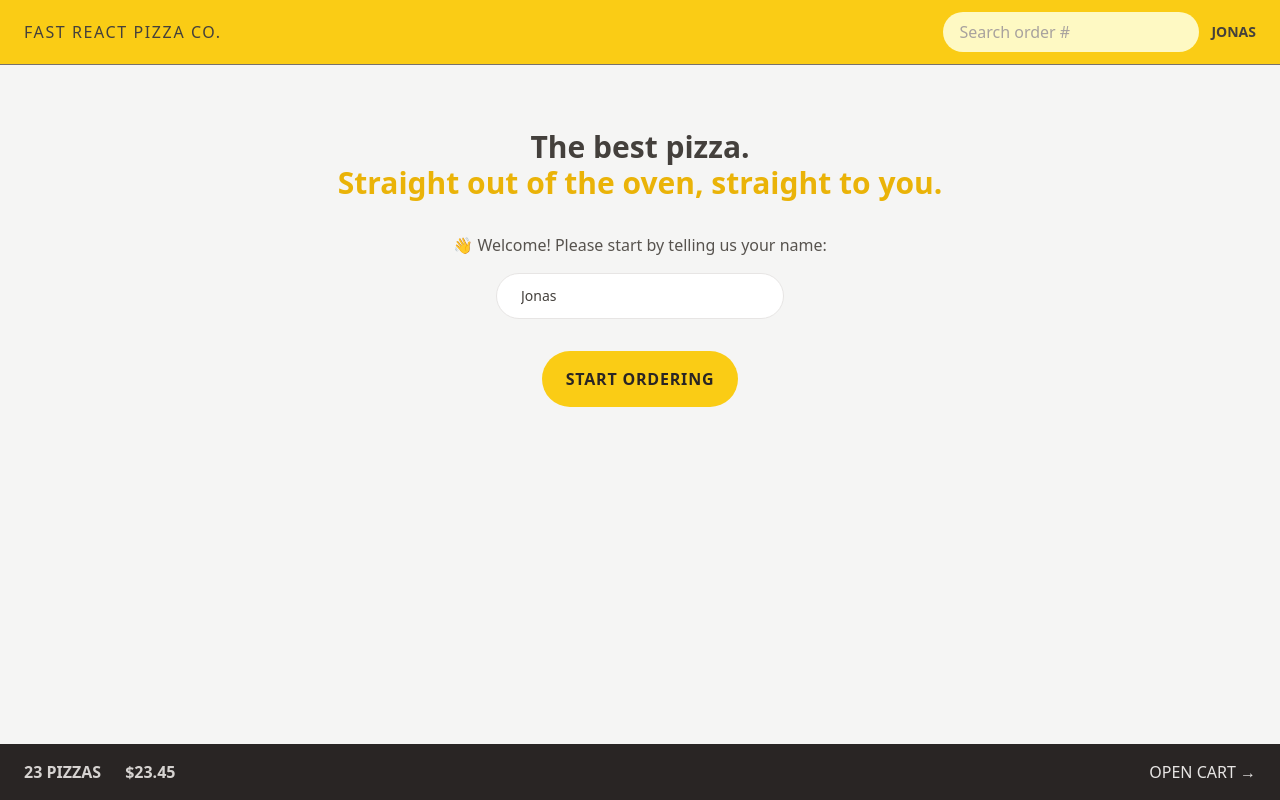
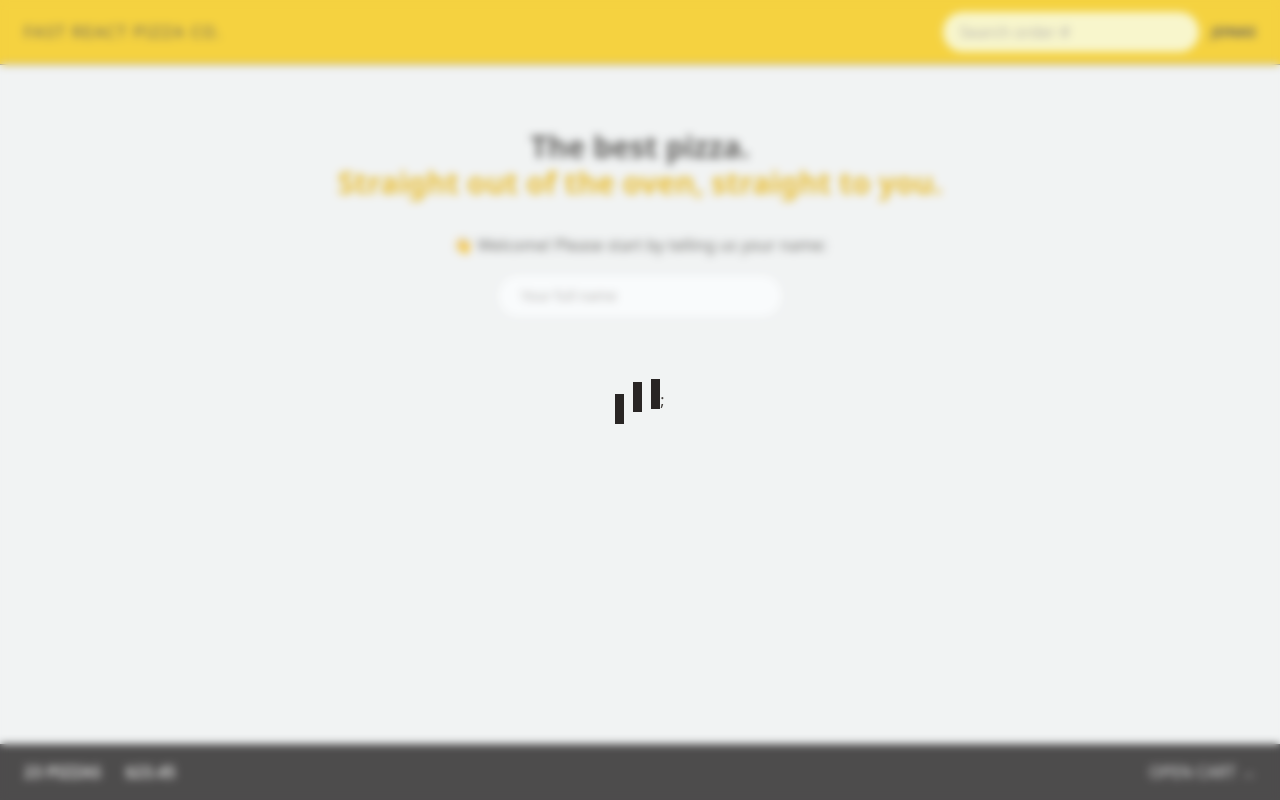
Before and after one commit to Akshay-Gengaje/fast-react-pizza-app, a React (Vite) app: page / in a window 1280 px wide. Built offline with nearby package versions, Linux system fonts and the light colour scheme.

Commit message:
Loader Improved

```diff
--- a/src/features/cart/Cart.jsx
+++ b/src/features/cart/Cart.jsx
@@ -1,3 +1,4 @@
+import Button from "../../ui/Button";
 import LinkButton from "../../ui/LinkButton";
 
 // const fakeCart = [
@@ -34,7 +35,7 @@ function Cart() {
       <h2>Your cart, %NAME%</h2>
 
       <div>
-        <LinkButton to={"/order/new"}>Order pizzas</LinkButton>
+        <Button to={"/order/new"}>Order pizzas</Button>
         <button>Clear cart</button>
       </div>
     </div>
--- a/src/features/user/CreateUser.jsx
+++ b/src/features/user/CreateUser.jsx
@@ -2,7 +2,7 @@ import { useState } from "react";
 import Button from "../../ui/Button";
 
 function CreateUser() {
-  const [username, setUsername] = useState("Jonas");
+  const [username, setUsername] = useState("");
 
   function handleSubmit(e) {
     e.preventDefault();
--- a/src/index.css
+++ b/src/index.css
@@ -7,16 +7,12 @@
     .input {
         @apply w-full rounded-full border border-stone-200 px-4 py-2 text-sm transition-all duration-300 placeholder:text-stone-400 focus:outline-none focus:ring focus:ring-yellow-400 md:px-6 md:py-3
     }
-}
 
-/* https://dev.to/afif/i-made-100-css-loaders-for-your-next-project-4eje */
     .loader {
-    position: fixed;
-    top: 50%;
-    left: 50%;
+
         width: 45px;
         aspect-ratio: 0.75;
-    --c: no-repeat linear-gradient(#333 0 0);
+        --c: no-repeat linear-gradient(theme(colors.stone.800) 0 0);
         background: var(--c) 0% 50%, var(--c) 50% 50%, var(--c) 100% 50%;
         background-size: 20% 50%;
         animation: loading 1s infinite linear;
@@ -39,3 +35,4 @@
             background-position: 0% 50%, 50% 50%, 100% 100%;
         }
     }
+}
--- a/src/ui/AppLayout.jsx
+++ b/src/ui/AppLayout.jsx
@@ -7,7 +7,7 @@ export const AppLayout = () => {
   const isLoading = navigation.state === "loading";
   return (
     <div className="grid h-screen grid-rows-[auto_1fr_auto]">
-      {isLoading && <Loader />}
+      {isLoading === false && <Loader />}
       <Header />
       <div className="overflow-scroll">
         <main className="mx-auto max-w-3xl">
--- a/src/ui/Button.jsx
+++ b/src/ui/Button.jsx
@@ -1,12 +1,16 @@
-const Button = ({ children, disabled }) => {
+import { Link } from "react-router-dom";
+
+const Button = ({ children, disabled, to }) => {
+  const className =
+    "focus: inline-block rounded-full bg-yellow-400 px-4 py-3 font-semibold uppercase tracking-wider text-stone-800 outline-none transition-colors duration-300 hover:bg-yellow-300 focus:outline-none focus:ring focus:ring-yellow-300 focus:ring-offset-2 disabled:cursor-not-allowed md:px-6 md:py-4";
+  if (to)
+    return (
+      <Link to={to} disabled={disabled} className={className}>
+        {children}
+      </Link>
+    );
   return (
-    <button
-      disabled={disabled}
-      className="focus: inline-block rounded-full bg-yellow-400 px-4 py-3 font-semibold
-  uppercase tracking-wider text-stone-800 outline-none transition-colors
-  duration-300 hover:bg-yellow-300 focus:outline-none focus:ring focus:ring-yellow-300 focus:ring-offset-2
-  disabled:cursor-not-allowed md:px-6 md:py-4"
-    >
+    <button disabled={disabled} className={className}>
       {children}
     </button>
   );
--- a/src/ui/Error.jsx
+++ b/src/ui/Error.jsx
@@ -1,8 +1,7 @@
-import { useNavigate, useRouteError } from "react-router-dom";
+import { useRouteError } from "react-router-dom";
 import LinkButton from "./LinkButton";
 
 function NotFound() {
-  const navigate = useNavigate();
   const error = useRouteError();
 
   return (
@@ -10,7 +9,6 @@ function NotFound() {
       <h1>Something went wrong 😢</h1>
       <p>{error.data || error.message}</p>
       <LinkButton to="-1">&larr; Go back</LinkButton>
-
     </div>
   );
 }
--- a/src/ui/Loader.jsx
+++ b/src/ui/Loader.jsx
@@ -1,5 +1,9 @@
 const Loader = () => {
-  return <div className="loader"></div>;
+  return (
+    <div className="absolute inset-0 flex justify-center bg-slate-200/20 backdrop-blur-sm items-center">
+      <div className="loader"></div>;
+    </div>
+  );
 };
 
 export default Loader;
```
Lines whose indentation alone changed are shown as unchanged.
